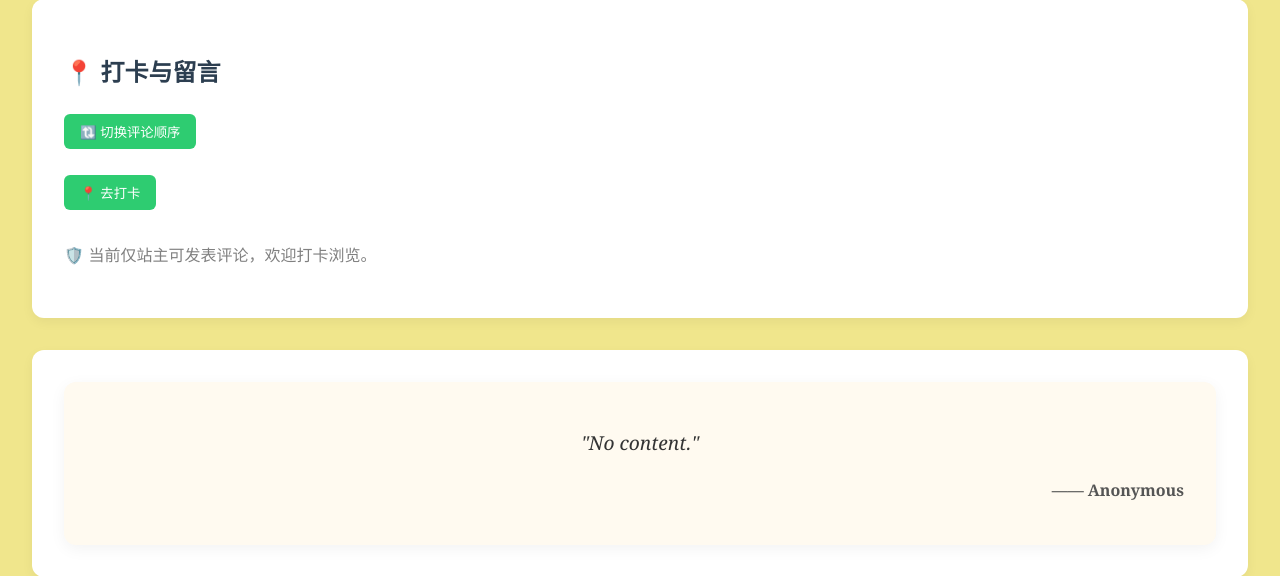
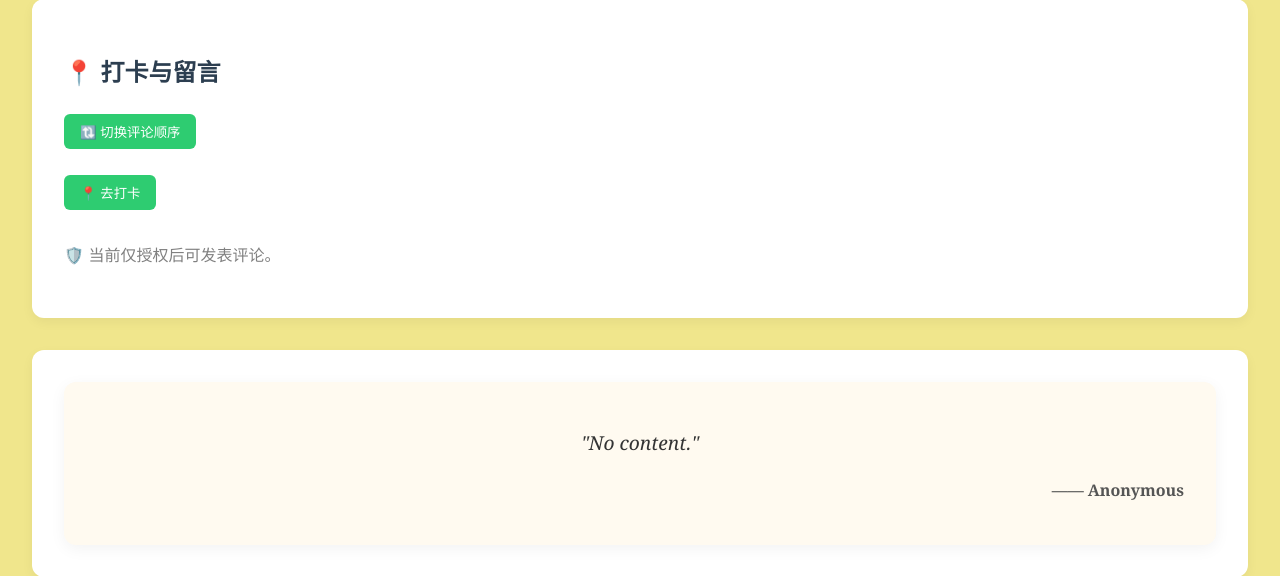
Before and after one commit to ppshuX/cet, a Django app: page /cetapp/trip/ in a window 1280 px wide. Shown: the part 2622-3198 px from the top of the page. Run offline with Django 5.2, Linux system fonts and the light colour scheme; data comes from the database, SQL or seed files in the repository; data that the repository does not hold is empty.

Commit message:
modify the notes

```diff
--- a/cetapp/templates/cetapp/trip.html
+++ b/cetapp/templates/cetapp/trip.html
@@ -237,7 +237,8 @@
         {% if user.is_authenticated %}
         <!-- 用户头像和用户名 -->
         <a href="{% url 'user_center' %}" style="text-decoration: none; display: flex; align-items: center;">
-            <div style="width: 30px; height: 30px; border-radius: 50%; overflow: hidden; border: 2px solid #ddd; margin-right: 8px; flex-shrink: 0;">
+            <div
+                style="width: 30px; height: 30px; border-radius: 50%; overflow: hidden; border: 2px solid #ddd; margin-right: 8px; flex-shrink: 0;">
                 {% if user.profile.avatar %}
                 <img src="{{ user.profile.avatar.url }}" alt="{{ user.username }}的头像"
                     style="width: 100%; height: 100%; object-fit: cover;">
@@ -419,7 +420,7 @@
             <button type="submit">💬 发表评论</button>
         </form>
         {% else %}
-        <p style="color: gray;">🛡️ 当前仅站主可发表评论，欢迎打卡浏览。</p>
+        <p style="color: gray;">🛡️ 当前仅授权后可发表评论。</p>
         {% endif %}
         <div class="comment-list" id="commentList" data-order="asc">
             {% for comment in comments %}
--- a/cetapp/templates/cetapp/trip1.html
+++ b/cetapp/templates/cetapp/trip1.html
@@ -136,7 +136,8 @@
         {% if user.is_authenticated %}
         <!-- 用户头像和用户名 -->
         <a href="{% url 'user_center' %}" style="text-decoration: none; display: flex; align-items: center;">
-            <div style="width: 30px; height: 30px; border-radius: 50%; overflow: hidden; border: 2px solid #ddd; margin-right: 8px; flex-shrink: 0;">
+            <div
+                style="width: 30px; height: 30px; border-radius: 50%; overflow: hidden; border: 2px solid #ddd; margin-right: 8px; flex-shrink: 0;">
                 {% if user.profile.avatar %}
                 <img src="{{ user.profile.avatar.url }}" alt="{{ user.username }}的头像"
                     style="width: 100%; height: 100%; object-fit: cover;">
@@ -295,7 +296,7 @@
             </div>
         </form>
         {% else %}
-        <p style="color: gray;">🛡️ 当前仅站主可发表评论，欢迎打卡浏览。</p>
+        <p style="color: gray;">🛡️ 当前仅授权后可发表评论。</p>
         {% endif %}
         <div class="comment-list" id="commentList" data-order="asc">
             {% for comment in comments %}
--- a/cetapp/templates/cetapp/trip2.html
+++ b/cetapp/templates/cetapp/trip2.html
@@ -323,7 +323,8 @@
         {% if user.is_authenticated %}
         <!-- 用户头像和用户名 -->
         <a href="{% url 'user_center' %}" style="text-decoration: none; display: flex; align-items: center;">
-            <div style="width: 30px; height: 30px; border-radius: 50%; overflow: hidden; border: 2px solid #ddd; margin-right: 8px; flex-shrink: 0;">
+            <div
+                style="width: 30px; height: 30px; border-radius: 50%; overflow: hidden; border: 2px solid #ddd; margin-right: 8px; flex-shrink: 0;">
                 {% if user.profile.avatar %}
                 <img src="{{ user.profile.avatar.url }}" alt="{{ user.username }}的头像"
                     style="width: 100%; height: 100%; object-fit: cover;">
@@ -529,7 +530,7 @@
             <button type="submit">💬 发表评论</button>
         </form>
         {% else %}
-        <p style="color: gray;">🛡️ 当前仅站主可发表评论，欢迎打卡浏览。</p>
+        <p style="color: gray;">🛡️ 当前仅授权后可发表评论。</p>
         {% endif %}
         <div class="comment-list" id="commentList" data-order="asc">
             {% for comment in comments %}
--- a/cetapp/templates/cetapp/trip3.html
+++ b/cetapp/templates/cetapp/trip3.html
@@ -565,7 +565,7 @@
             <button type="submit">💬 发表评论</button>
         </form>
         {% else %}
-        <p style="color: gray;">🛡️ 当前仅站主授权后可发表评论，欢迎打卡浏览。</p>
+        <p style="color: gray;">🛡️ 当前仅授权后可发表评论。</p>
         {% endif %}
         <div class="comment-list" id="commentList" data-order="asc">
             {% for comment in comments %}
--- a/cetapp/templates/cetapp/trip4.html
+++ b/cetapp/templates/cetapp/trip4.html
@@ -839,7 +839,7 @@
             </div>
         </form>
         {% else %}
-        <p style="color: gray;">🛡️ 仅授权后可发表评论，欢迎打卡浏览。</p>
+        <p style="color: gray;">🛡️ 当前仅授权后可发表评论。</p>
         {% endif %}
         <div class="comment-list" id="commentList" data-order="asc">
             {% for comment in comments %}
@@ -853,7 +853,7 @@
                         <a href="{% if comment.user == user %}{% url 'user_center' %}{% else %}#{% endif %}"
                             style="text-decoration: none;">
                             <div style="width: 45px; height: 45px; border-radius: 50%; overflow: hidden; margin-right: 12px; border: 2px solid #ddd; flex-shrink: 0; cursor: {% if comment.user == user %}pointer{% else %}default{% endif %}; transition: transform 0.2s ease;"
-                                {% if comment.user == user %}onmouseover="this.style.transform='scale(1.1)'"
+                                {% if comment.user==user %}onmouseover="this.style.transform='scale(1.1)'"
                                 onmouseout="this.style.transform='scale(1)'" {% endif %}>
                                 {% if comment.user.profile.avatar %}
                                 <img src="{{ comment.user.profile.avatar.url }}" alt="{{ comment.user.username }}的头像"
```
